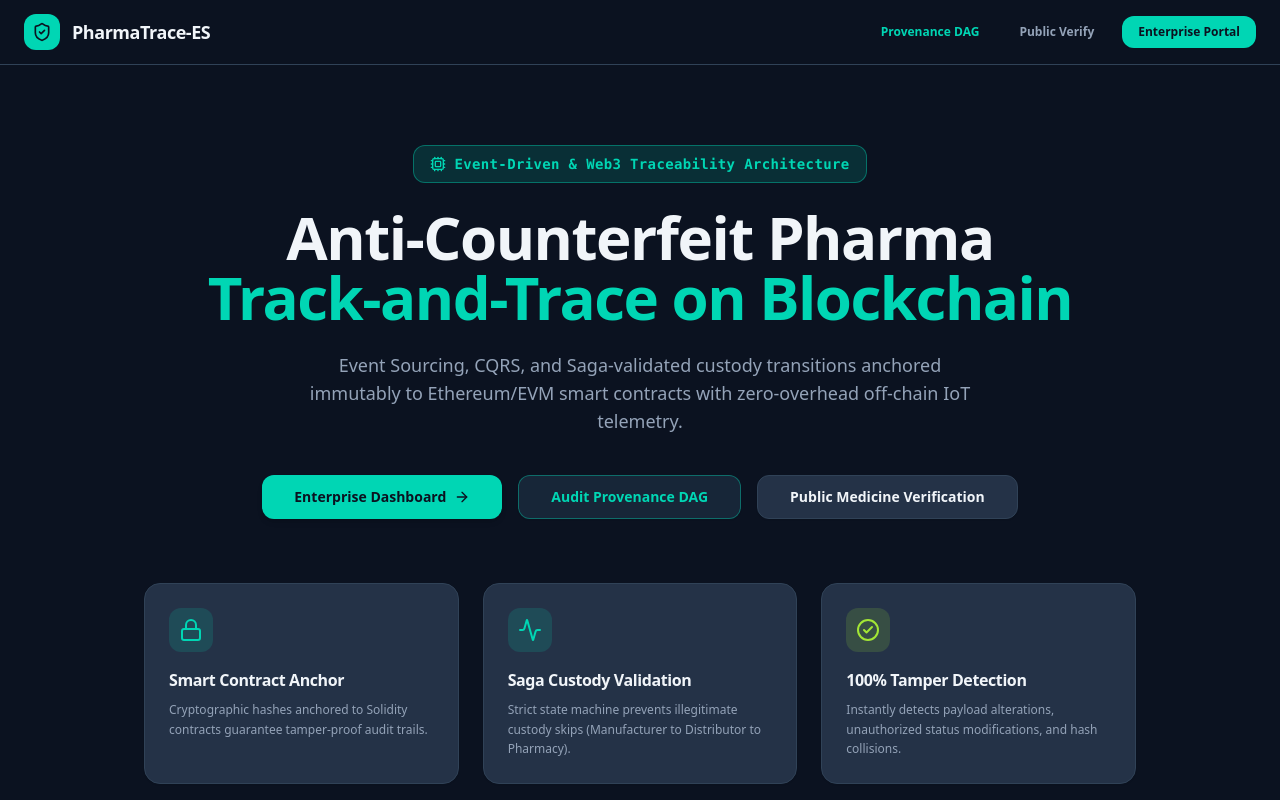
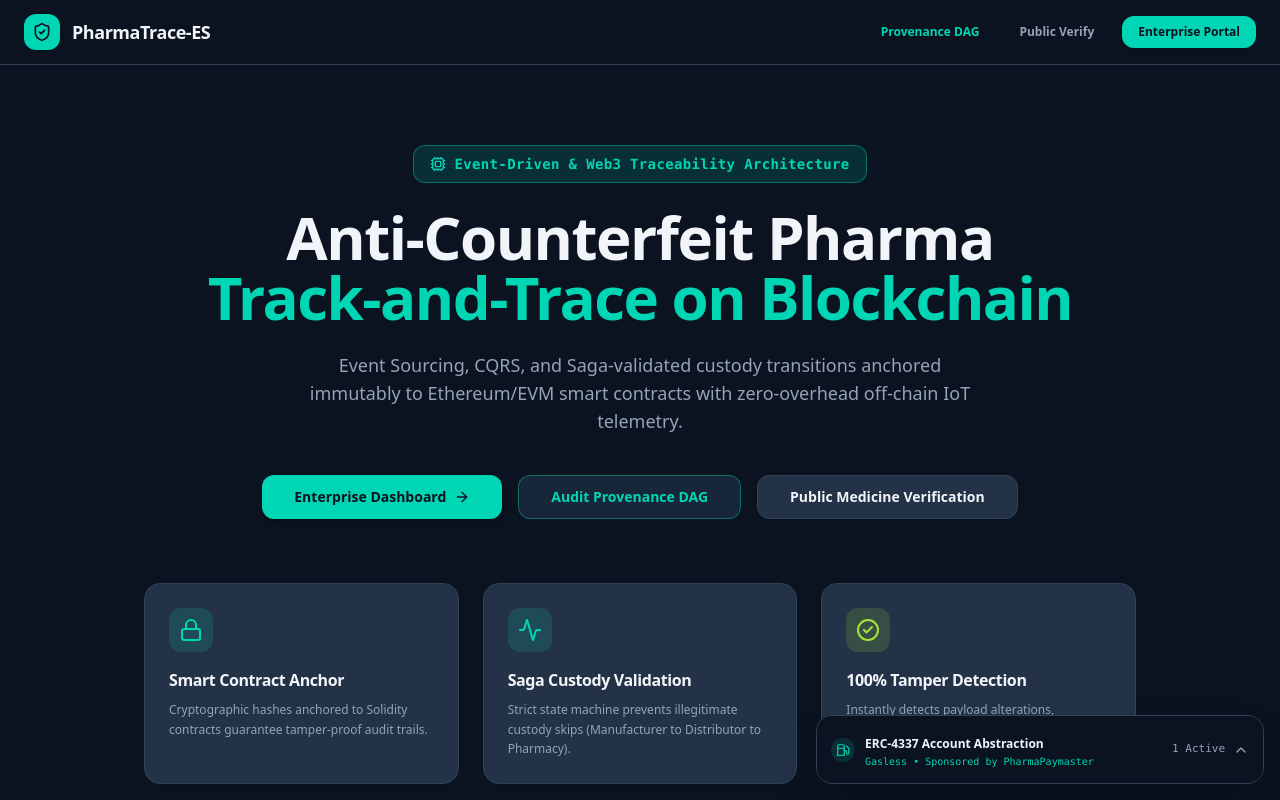
Before and after one commit to MirEashanZaman/pharma-trace-frontend, a Next.js app: page / in a window 1280 px wide. Shown: the top 800 px of the page. Built offline with nearby package versions, Linux system fonts and the light colour scheme.

Commit message:
Wrap root layout with ClientProviders

```diff
--- a/app/layout.tsx
+++ b/app/layout.tsx
@@ -1,6 +1,7 @@
 import type { Metadata } from "next";
 import localFont from "next/font/local";
 import "./globals.css";
+import { ClientProviders } from "@/components/client-providers";
 
 const geistSans = localFont({
   src: "./fonts/GeistVF.woff",
@@ -28,7 +29,9 @@ export default function RootLayout({
       <body
         className={`${geistSans.variable} ${geistMono.variable} antialiased`}
       >
-        {children}
+        <ClientProviders>
+          {children}
+        </ClientProviders>
       </body>
     </html>
   );
```
